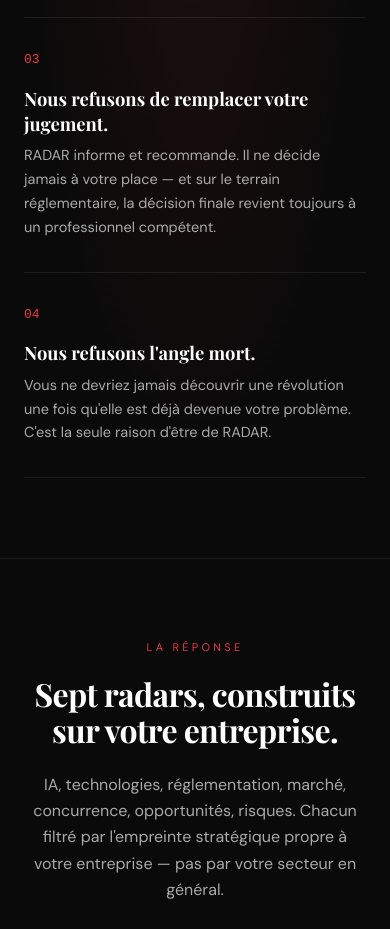
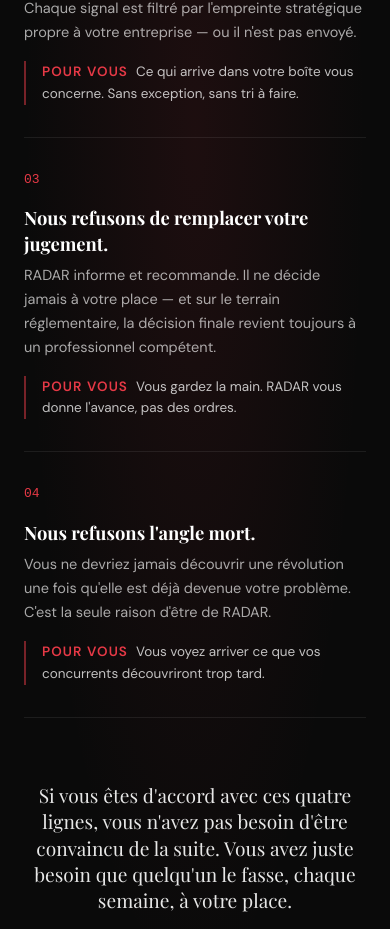
Before and after one commit to hamzaaoudin-commits/RADAR, a Next.js app: page / in a window 390 px wide. Shown: the part 3654-4583 px from the top of the page. Built offline with nearby package versions, Linux system fonts and the light colour scheme; a web font is replaced by a local one.

Commit message:
Add files via upload

```diff
--- a/app/page.tsx
+++ b/app/page.tsx
@@ -6,6 +6,7 @@ import { ManifestoSection } from "@/components/manifesto-section"
 import { SectionDivider } from "@/components/section-divider"
 import { BridgeSection } from "@/components/bridge-section"
 import { FaqSection } from "@/components/faq-section"
+import { ClosingCTA } from "@/components/closing-cta"
 import { FAQ_HOME } from "@/lib/radar-faqs"
 import { Footer } from "@/components/footer"
 
@@ -15,10 +16,12 @@ export default function Home() {
       <NavBar />
       <HeroSection />
       <ProblemSection />
+
+      {/* La conviction arrive juste après l'aveu du problème, pas sur une page
+          annexe : c'est le moment où le lecteur est prêt à adhérer. */}
       <ManifestoSection />
 
-      {/* Passerelle vers le produit : la home pose le problème et la conviction,
-          le détail des sept radars vit désormais sur /produit. */}
+      {/* Pour qui veut d'abord comprendre le produit avant de décider. */}
       <section className="section text-center">
         <div className="mx-auto max-w-[640px]">
           <div className="kicker mb-5">La réponse</div>
@@ -28,13 +31,14 @@ export default function Home() {
             risques. Chacun filtré par l&apos;empreinte stratégique propre à votre
             entreprise — pas par votre secteur en général.
           </p>
-          <Link href="/produit" className="btn-primary">Voir ce que RADAR surveille</Link>
+          <Link href="/produit" className="btn-ghost">Voir ce que RADAR surveille</Link>
         </div>
       </section>
 
       <SectionDivider word="DÉTECTEZ." caption="Ce que RADAR fait, avant tout le reste" />
       <BridgeSection />
       <FaqSection faqs={FAQ_HOME} />
+      <ClosingCTA />
       <Footer />
     </main>
   )
--- a/components/bridge-section.tsx
+++ b/components/bridge-section.tsx
@@ -1,13 +1,25 @@
 import Link from "next/link"
 
+/**
+ * Respiration entre le bandeau et la FAQ. Volontairement sans bouton
+ * principal : les deux demandes d'achat de la page sont le manifeste et la
+ * relance finale — celle-ci n'est qu'une porte pour aller voir le produit
+ * en fonctionnement.
+ */
 export function BridgeSection() {
   return (
-    <section className="section pb-28 text-center">
+    <section className="section pb-20 text-center">
       <div className="mx-auto max-w-[720px]">
-        <p className="font-serif text-[clamp(1.15rem,2vw,1.5rem)] italic leading-snug text-chalk-75">
-          Le monde change. Votre entreprise doit changer avant lui.
+        <p className="mb-5 font-serif text-[clamp(1.15rem,2vw,1.5rem)] italic leading-snug text-chalk-75">
+          Voir le changement arriver ne sert à rien si personne ne suit ce qu&apos;on
+          en a fait.
         </p>
-        <Link href="/brief" className="btn-quiet mt-5">Voir un brief et son suivi →</Link>
+        <Link
+          href="/brief"
+          className="font-sans text-[13.5px] text-chalk-55 underline decoration-hair-strong underline-offset-4 transition-colors hover:text-white"
+        >
+          Voir un brief hebdomadaire et son suivi dans le temps →
+        </Link>
       </div>
     </section>
   )
--- /dev/null
+++ b/components/closing-cta.tsx
@@ -0,0 +1,30 @@
+import Link from "next/link"
+
+/**
+ * Relance finale, après la FAQ.
+ *
+ * Le manifeste demande une première fois, quand la conviction est fraîche.
+ * Celle-ci demande une seconde fois, une fois les objections levées — c'est le
+ * lecteur méthodique, celui qui a tout lu avant de décider.
+ */
+export function ClosingCTA() {
+  return (
+    <section className="grain relative section pb-28 text-center">
+      <div className="glow-center" aria-hidden />
+      <div className="grain-layer" aria-hidden />
+      <div className="relative mx-auto max-w-[620px]">
+        <h2 className="mb-5 font-serif text-[clamp(1.5rem,3vw,2.3rem)] font-bold leading-snug tracking-[-0.02em] text-white">
+          Le monde change. Votre entreprise doit changer avant lui.
+        </h2>
+        <p className="lede mx-auto mb-8 max-w-[520px]">
+          Chaque semaine sans RADAR est une semaine où quelque chose a changé sans
+          que vous le sachiez.
+        </p>
+        <Link href="/pricing" className="btn-primary">Voir les tarifs</Link>
+        <p className="mt-4 font-sans text-[13px] text-chalk-40">
+          Sans engagement. Résiliable à tout moment.
+        </p>
+      </div>
+    </section>
+  )
+}
--- a/components/manifesto-section.tsx
+++ b/components/manifesto-section.tsx
@@ -1,19 +1,34 @@
+import Link from "next/link"
+import { Reveal } from "./reveal"
+
+/**
+ * Le manifeste, en pleine page d'accueil.
+ *
+ * Ce n'est pas une page de doctrine à part : la conviction doit être lue par
+ * tout le monde, au moment où le lecteur vient d'admettre le problème. Chaque
+ * refus est donc suivi de sa conséquence concrète pour lui — une doctrine qui
+ * ne se traduit pas en bénéfice ne fait adhérer personne.
+ */
 const REFUSALS = [
   {
     title: "Nous refusons la veille passive.",
     body: "Un flux d'informations n'est pas une réponse. RADAR ne relaie jamais un fait sans dire pourquoi il compte pour vous et ce qu'il faut en faire.",
+    gain: "Vous ne lisez plus pour vous informer. Vous lisez pour décider.",
   },
   {
     title: "Nous refusons le bruit générique.",
     body: "Pas d'alerte sectorielle envoyée à tout le monde. Chaque signal est filtré par l'empreinte stratégique propre à votre entreprise — ou il n'est pas envoyé.",
+    gain: "Ce qui arrive dans votre boîte vous concerne. Sans exception, sans tri à faire.",
   },
   {
     title: "Nous refusons de remplacer votre jugement.",
     body: "RADAR informe et recommande. Il ne décide jamais à votre place — et sur le terrain réglementaire, la décision finale revient toujours à un professionnel compétent.",
+    gain: "Vous gardez la main. RADAR vous donne l'avance, pas des ordres.",
   },
   {
     title: "Nous refusons l'angle mort.",
     body: "Vous ne devriez jamais découvrir une révolution une fois qu'elle est déjà devenue votre problème. C'est la seule raison d'être de RADAR.",
+    gain: "Vous voyez arriver ce que vos concurrents découvriront trop tard.",
   },
 ]
 
@@ -23,7 +38,7 @@ export function ManifestoSection() {
       <div className="glow-center" aria-hidden />
       <div className="shell-md relative">
         <div className="mb-12 text-center">
-          <div className="kicker mb-5">Pourquoi RADAR existe</div>
+          <div className="kicker mb-5">Ce que nous croyons</div>
           <h2 className="h-section mb-6">
             L&apos;ennemi n&apos;est pas la concurrence. C&apos;est l&apos;angle mort.
           </h2>
@@ -34,20 +49,44 @@ export function ManifestoSection() {
           </p>
         </div>
 
-        <div className="mx-auto max-w-[720px]">
+        <div className="mx-auto max-w-[760px]">
           {REFUSALS.map((r, i) => (
+            <Reveal key={r.title} delay={i * 70}>
               <div
-              key={r.title}
-              className="grid gap-4 border-b border-white/[0.08] py-8 first:border-t sm:grid-cols-[64px_minmax(0,1fr)] sm:gap-8"
+                className={`grid gap-4 border-b border-white/[0.08] py-8 sm:grid-cols-[64px_minmax(0,1fr)] sm:gap-8 ${
+                  i === 0 ? "border-t" : ""
+                }`}
               >
                 <div className="font-mono text-[13px] text-brand">{String(i + 1).padStart(2, "0")}</div>
                 <div>
                   <h3 className="mb-2 font-serif text-[1.15rem] font-bold leading-snug text-white">{r.title}</h3>
-                <p className="m-0 body-sm">{r.body}</p>
+                  <p className="mb-4 body-sm">{r.body}</p>
+                  <p className="m-0 border-l-2 border-brand/50 pl-4 font-sans text-[13.5px] leading-relaxed text-chalk-75">
+                    <span className="mr-2 font-semibold uppercase tracking-[0.08em] text-brand">
+                      Pour vous
+                    </span>
+                    {r.gain}
+                  </p>
                 </div>
               </div>
+            </Reveal>
           ))}
         </div>
+
+        {/* La doctrine se referme sur une décision, pas sur une déclaration. */}
+        <Reveal>
+          <div className="mx-auto mt-16 max-w-[620px] text-center">
+            <p className="mb-8 font-serif text-[clamp(1.2rem,2.4vw,1.6rem)] leading-snug text-white/90">
+              Si vous êtes d&apos;accord avec ces quatre lignes, vous n&apos;avez pas
+              besoin d&apos;être convaincu de la suite. Vous avez juste besoin que
+              quelqu&apos;un le fasse, chaque semaine, à votre place.
+            </p>
+            <Link href="/pricing" className="btn-primary">Voir les tarifs</Link>
+            <p className="mt-4 font-sans text-[13px] text-chalk-40">
+              Sans engagement. Résiliable à tout moment.
+            </p>
+          </div>
+        </Reveal>
       </div>
     </section>
   )
--- a/components/navbar.tsx
+++ b/components/navbar.tsx
@@ -4,7 +4,6 @@ import { useState, useEffect } from "react"
 import Link from "next/link"
 
 const NAV_LINKS = [
-  { label: "Manifeste", href: "/#manifeste" },
   { label: "Produit", href: "/produit" },
   { label: "Le brief", href: "/brief" },
   { label: "Tarifs", href: "/pricing" },
```
Also changed, not shown: 1 other file (tests, documents, lock files or other folders). Lines whose indentation alone changed are shown as unchanged.
